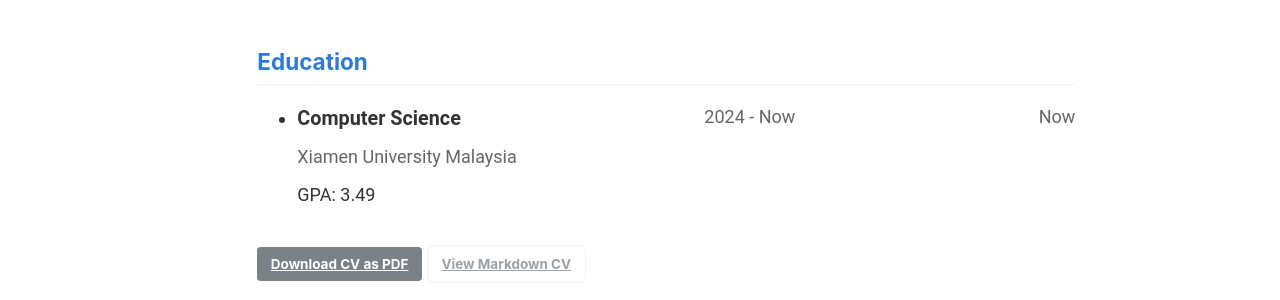
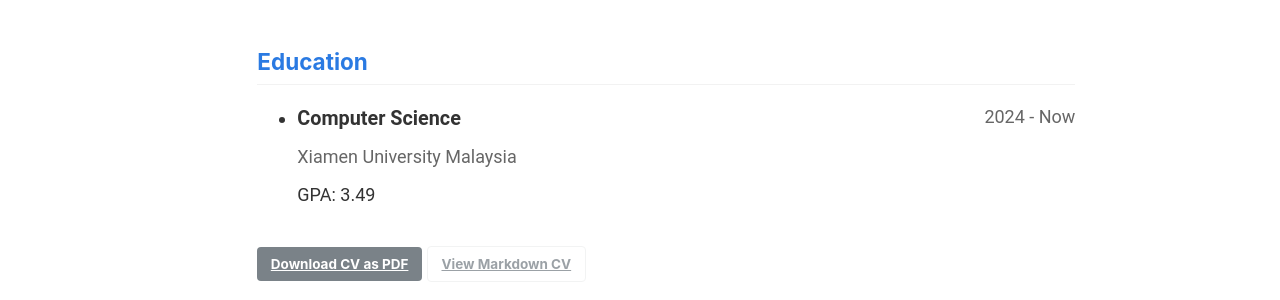
Before and after one commit to LetianJiang2/letianjiang2.github.io, a Jekyll site: the page built from _pages/cv-json.md, in a window 1280 px wide and 1122 px high. Shown: the part 483-783 px from the top of the window. Built offline with Jekyll 4.4.1, drawn with Linux system fonts in a browser that asks for light colours.

Commit message:
Remove redundant end date display from education section in CV template

```diff
--- a/_includes/cv-template.html
+++ b/_includes/cv-template.html
@@ -63,7 +63,6 @@
         <div class="cv-item-header">
           <div class="cv-item-title">{{ education.area }}</div>
           <div class="cv-item-date">{{ education.startDate }}{% if education.endDate %} - {{ education.endDate }}{% endif %}</div>
-          <div class="cv-item-date">{{ education.endDate }}</div>
         </div>
         <div class="cv-item-content">
           <div class="cv-item-subtitle">{{ education.institution }}</div>
```
